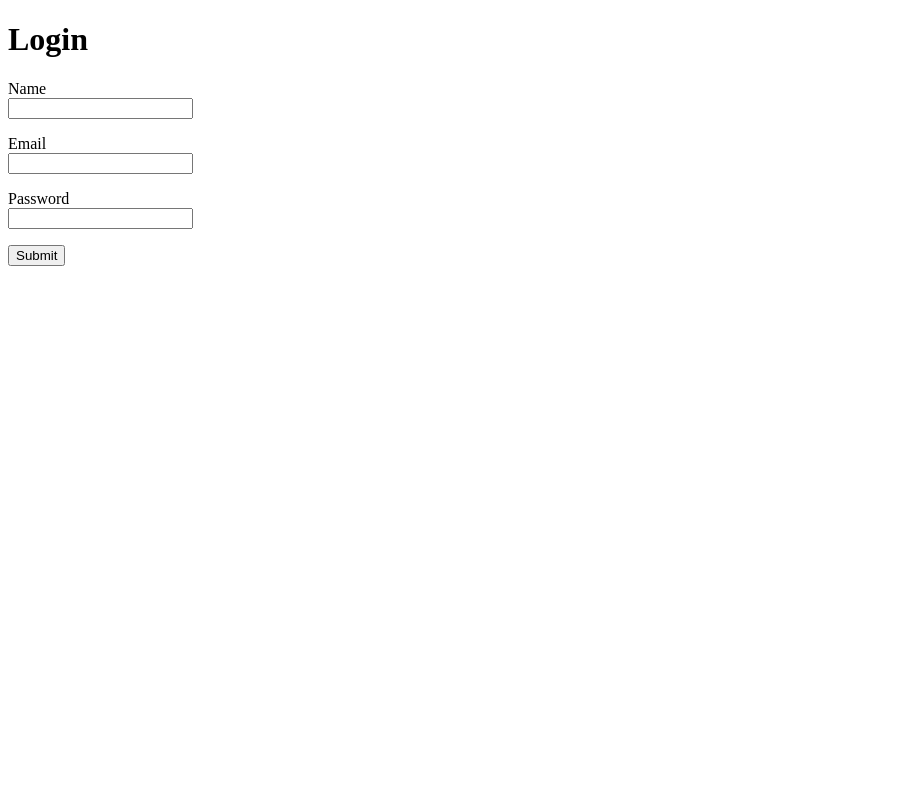
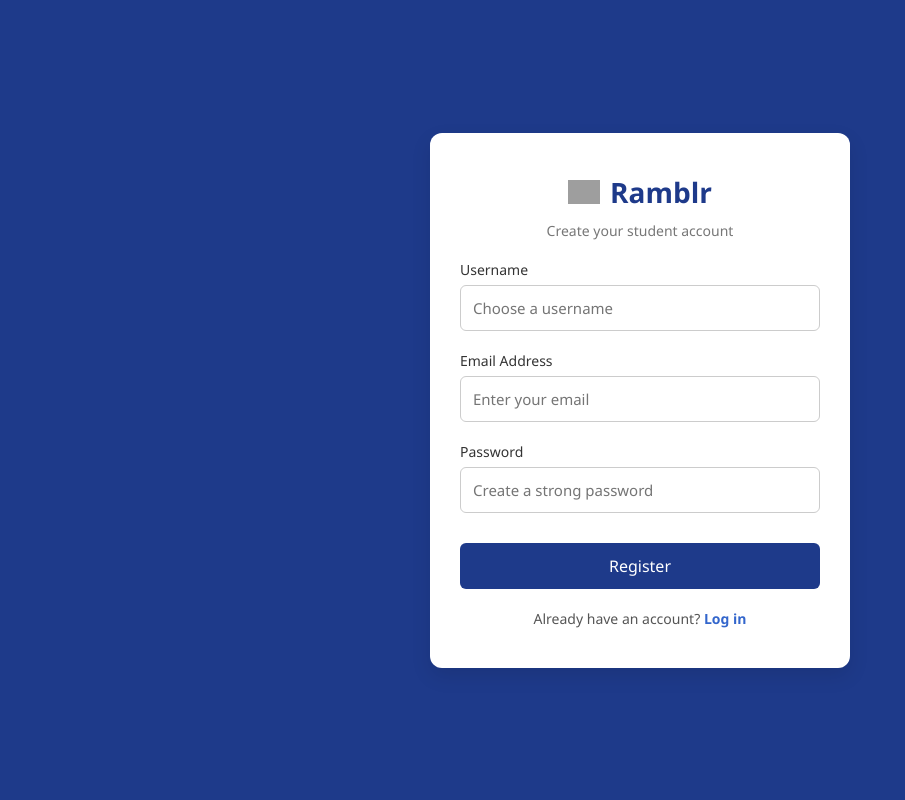
Before and after one commit to Syrillings/Ramblr, a Flask app: page /signup in a window 1280 px wide. Shown: the whole page, without its empty margins (0-905 px from the left). Run offline with Flask 3, Linux system fonts and the light colour scheme; grey boxes are pictures that could not be loaded.

Commit message:
register.html

```diff
--- a/Templates/signup.html
+++ b/Templates/signup.html
@@ -1,17 +1,171 @@
 <!DOCTYPE html>
 <html lang="en">
 <head>
-    <meta charset="UTF-8">
-    <meta name="viewport" content="width=device-width, initial-scale=1.0">
-    <title>Login</title>
+  <meta charset="UTF-8" />
+  <meta name="viewport" content="width=device-width, initial-scale=1.0"/>
+  <title>Register - Ramblr</title>
+  <style>
+    * {
+      margin: 0;
+      padding: 0;
+      box-sizing: border-box;
+      font-family: 'Segoe UI', Tahoma, Geneva, Verdana, sans-serif;
+    }
+
+    body {
+      background-color: #1e3a8a; /* Light blue */
+      display: flex;
+      justify-content: center;
+      align-items: center;
+      min-height: 100vh;
+      padding: 20px;
+    }
+
+    .container {
+      background-color: #fff;
+      padding: 40px 30px;
+      border-radius: 12px;
+      box-shadow: 0 8px 20px rgba(0, 0, 0, 0.1);
+      max-width: 420px;
+      width: 100%;
+    }
+
+    .brand {
+      display: flex;
+      justify-content: center;
+      align-items: center;
+      gap: 10px;
+      margin-bottom: 10px;
+      flex-wrap: wrap;
+    }
+
+    .brand img {
+      width: 32px;
+      height: 32px;
+      object-fit: contain;
+    }
+
+    .brand span {
+      font-size: 28px;
+      font-weight: 700;
+      color: #1e3a8a;
+    }
+
+    .brand-sub {
+      text-align: center;
+      font-size: 14px;
+      color: #777;
+      margin-bottom: 20px;
+    }
+
+    form {
+      display: flex;
+      flex-direction: column;
+    }
+
+    .form-group {
+      margin-bottom: 20px;
+    }
+
+    .form-group label {
+      display: block;
+      margin-bottom: 6px;
+      font-size: 14px;
+      color: #333;
+    }
+
+    .form-group input {
+      width: 100%;
+      padding: 12px;
+      border: 1px solid #ccc;
+      border-radius: 6px;
+      font-size: 15px;
+    }
+
+    .form-group input:focus {
+      outline: none;
+      border-color: #5C3DFF;
+    }
+
+    .submit-btn {
+      background-color: #1e3a8a;
+      color: white;
+      padding: 12px;
+      font-size: 16px;
+      border: none;
+      border-radius: 6px;
+      cursor: pointer;
+      transition: 0.3s;
+      margin-top: 10px;
+    }
+
+    .submit-btn:hover {
+      background-color: rgba(24, 60, 133, 1);
+    }
+
+    .footer {
+      margin-top: 20px;
+      text-align: center;
+      font-size: 14px;
+      color: #555;
+    }
+
+    .footer a {
+      color: #3366cc;
+      text-decoration: none;
+      font-weight: bold;
+    }
+
+    .footer a:hover {
+      text-decoration: underline;
+    }
+
+    @media (max-width: 480px) {
+      .container {
+        padding: 30px 20px;
+      }
+
+      .brand span {
+        font-size: 24px;
+      }
+
+      .submit-btn {
+        font-size: 15px;
+        padding: 10px;
+      }
+    }
+  </style>
 </head>
 <body>
-    <h1>Login</h1>
-    <Form method = "POST">
-        <p>Name<br><input type="name" name="name"></p>
-        <p>Email<br><input type="email" name="email"></p>
-        <p>Password<br><input type="password" name="password"></p>
-        <button type="submit">Submit</button>
+  <div class="container">
+    <div class="brand">
+      <img src="{{ url_for('static', filename='img/ramblrr.png') }}" alt="ramblr">
+      <span>Ramblr</span>
+    </div>
+    <div class="brand-sub">Create your student account</div>
+
+    <form method="POST" action="/register">
+      <div class="form-group">
+        <label for="username">Username</label>
+        <input type="text" id="username" name="username" placeholder="Choose a username" required minlength="3" maxlength="20" />
+      </div>
+
+      <div class="form-group">
+        <label for="email">Email Address</label>
+        <input type="text" id="email" name="email" placeholder="Enter your email" required />
+      </div>
+
+      <div class="form-group">
+        <label for="password">Password</label>
+        <input type="password" id="password" name="password" placeholder="Create a strong password" required minlength="8" />
+      </div>
+
+      <button type="submit" class="submit-btn">Register</button>
     </form>
+
+    <div class="footer">
+      <p>Already have an account? <a href="/login">Log in</a></p>
+    </div>
+  </div>
 </body>
 </html>
```
